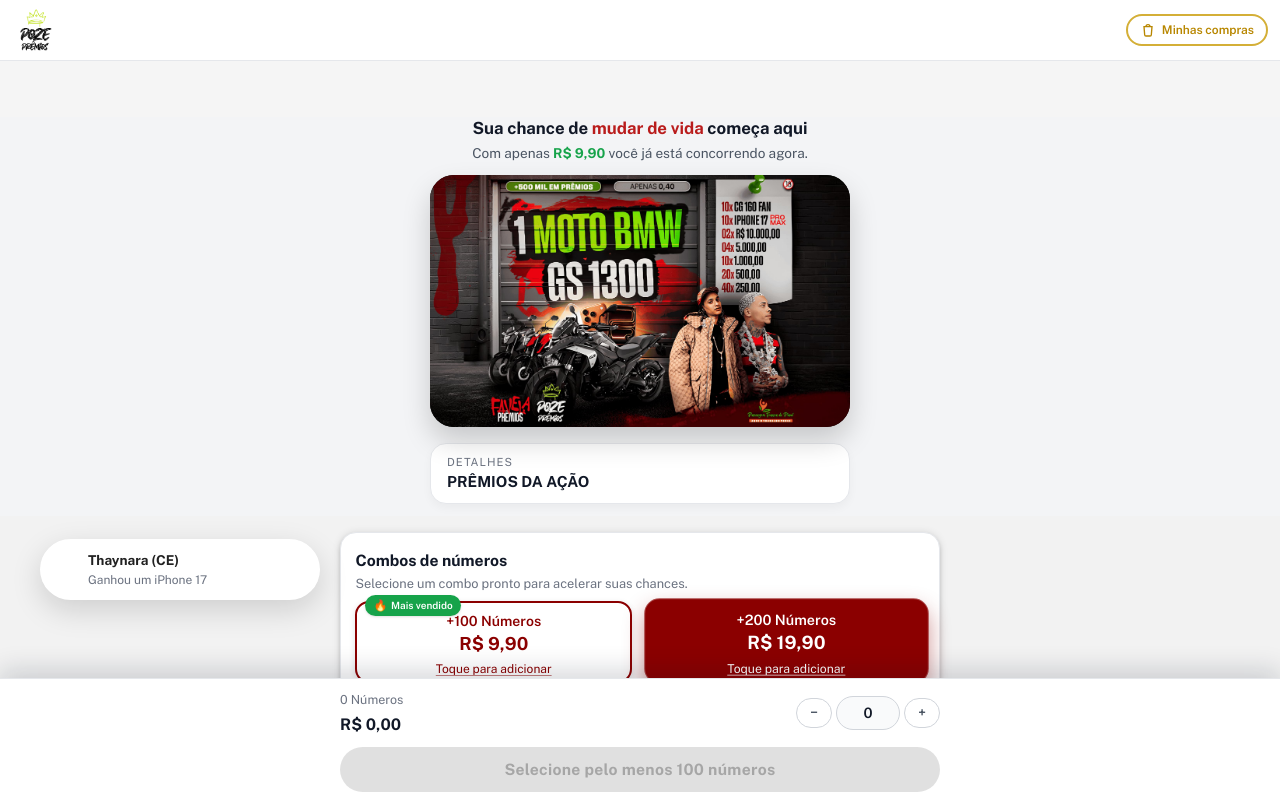
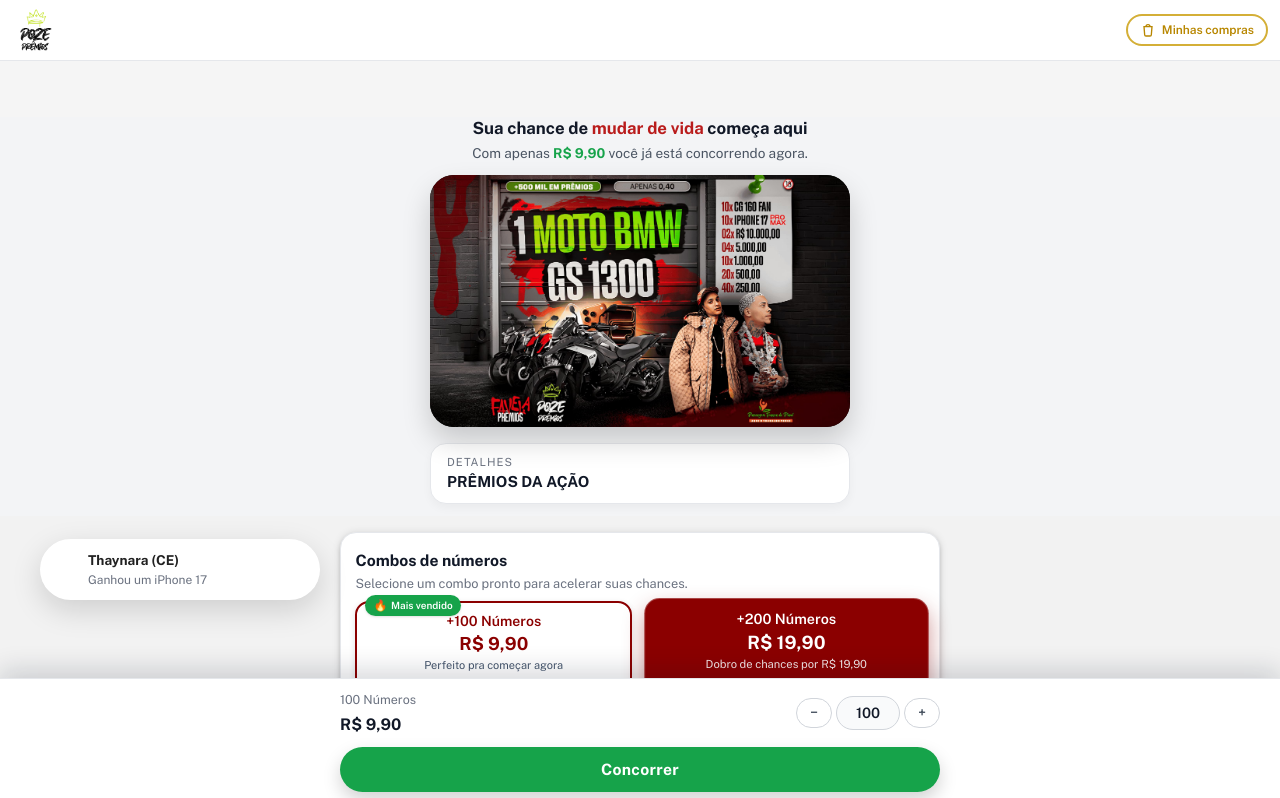
Before and after one commit to adsproadspro333-stack/tropadosal2, a Next.js app: page / in a window 1280 px wide. Shown: the top 798 px of the page. Built offline with nearby package versions, Linux system fonts and the light colour scheme; some icons are missing; what @mui/material-nextjs would draw is missing.

Commit message:
atts basicas

```diff
--- a/app/components/FixedCTA.tsx
+++ b/app/components/FixedCTA.tsx
@@ -16,6 +16,24 @@ export default function FixedCTA() {
   // 🔒 Bloqueia se tiver menos que 100 números
   const disabled = qty < MIN_QTY
   const [pulse, setPulse] = useState(false)
+
+  const remaining = Math.max(0, MIN_QTY - qty)
+
+  // Copy dinâmica de apoio
+  let helperText = ""
+  if (disabled) {
+    if (qty === 0) {
+      helperText =
+        "Comece escolhendo um combo ou ajustando a quantidade personalizada."
+    } else {
+      helperText = `Faltam apenas ${remaining} número${
+        remaining > 1 ? "s" : ""
+      } para liberar sua participação.`
+    }
+  } else {
+    helperText =
+      "Na próxima etapa você revisa seus dados e confirma o pagamento em poucos segundos."
+  }
 
   // pulso suave automático a cada 9s se estiver habilitado
   useEffect(() => {
@@ -57,7 +75,7 @@ export default function FixedCTA() {
           mx: "auto",
           display: "flex",
           flexDirection: "column",
-          gap: 1,
+          gap: 0.75,
         }}
       >
         {/* 🔢 Info dinâmica */}
@@ -65,17 +83,15 @@ export default function FixedCTA() {
           {qty} números • Total: {formatBRL(totalInCents / 100)}
         </Typography>
 
-        {/* ⚠️ Aviso educativo se abaixo do mínimo */}
-        {disabled && (
+        {/* ⚠️ Mensagem guiando o próximo passo */}
         <Typography
           textAlign="center"
           fontSize="12px"
           fontWeight={500}
-            color="#dc2626"
+          sx={{ color: disabled ? "#b91c1c" : "#4b5563" }}
         >
-            Selecione no mínimo {MIN_QTY} números para continuar.
+          {helperText}
         </Typography>
-        )}
 
         <Button
           fullWidth
--- a/app/components/HeroBanner.tsx
+++ b/app/components/HeroBanner.tsx
@@ -24,7 +24,7 @@ export default function HeroBanner() {
         alignItems: "center",
         bgcolor: "#F3F4F6",
         px: 1.5,
-    pt: 0.1,   // ✅ reduz drasticamente o espaço superior
+        pt: 0.1,      // margem superior reduzida
         pb: 1.5,
         gap: 1,
       }}
@@ -70,7 +70,7 @@ export default function HeroBanner() {
         </Typography>
       </Box>
 
-      {/* Banner */}
+      {/* Banner principal */}
       <Box
         sx={{
           position: "relative",
@@ -91,7 +91,7 @@ export default function HeroBanner() {
           sx={{
             position: "relative",
             width: "100%",
-            paddingTop: "60%",
+            paddingTop: "60%", // mostra mais da arte
           }}
         >
           <Image
@@ -119,7 +119,7 @@ export default function HeroBanner() {
             overflow: "hidden",
           }}
         >
-          {/* Header */}
+          {/* Header do accordion */}
           <Box
             onClick={() => setOpenPremios((prev) => !prev)}
             sx={{
@@ -164,7 +164,7 @@ export default function HeroBanner() {
             </IconButton>
           </Box>
 
-          {/* Conteúdo */}
+          {/* Conteúdo do accordion */}
           <Collapse in={openPremios}>
             <Box
               sx={{
@@ -185,6 +185,7 @@ export default function HeroBanner() {
               ].map((item) => (
                 <Typography
                   key={item}
+                  component="div" // ✅ evita <div> dentro de <p>
                   sx={{
                     fontSize: "0.85rem",
                     color: "#111827",
@@ -195,13 +196,15 @@ export default function HeroBanner() {
                   }}
                 >
                   <Box
+                    component="span" // ✅ vira um span, seguro dentro do texto
                     sx={{
+                      display: "inline-block",
                       width: 6,
                       height: 6,
                       borderRadius: "50%",
                       bgcolor: "#B91C1C",
                     }}
-                  />{" "}
+                  />
                   {item}
                 </Typography>
               ))}
--- a/app/components/NumbersAdder.tsx
+++ b/app/components/NumbersAdder.tsx
@@ -1,5 +1,6 @@
 "use client"
-import { useEffect, useState } from "react"
+
+import { useEffect, useState, type CSSProperties } from "react"
 import { useCartStore } from "@/store/cartStore"
 import { formatBRL } from "@/lib/formatCurrency"
 import { useToast } from "./ui/Toast"
@@ -41,7 +42,7 @@ export default function NumbersAdder() {
   const { addComboToCart } = useCartStore()
   const { show } = useToast()
 
-  // combo selecionado no momento (começa no +200)
+  // combo selecionado no momento (começa no +200 pra puxar ticket médio)
   const [selectedComboId, setSelectedComboId] =
     useState<string | null>("combo-200")
   const [highlight, setHighlight] = useState(true)
@@ -96,14 +97,30 @@ export default function NumbersAdder() {
           const isFeatured = combo.quantity === 100 // “Mais vendido” no +100
           const isSelected = selectedComboId === combo.id
 
+          // Mensagem de benefício específica de cada combo
+          const benefitText =
+            combo.quantity === 100
+              ? "Perfeito pra começar agora"
+              : combo.quantity === 200
+              ? "Dobro de chances por R$ 19,90"
+              : combo.quantity === 500
+              ? "Pra acelerar de verdade"
+              : "Combo máximo pra esgotar a edição"
+
+          const ctaText = isSelected
+            ? "Adicionado! Toque pra aumentar"
+            : "Toque para adicionar"
+
           // ✨ Glow + micro animação só quando o combo está selecionado
-          const dynamicStyle: React.CSSProperties = {
+          const dynamicStyle: CSSProperties = {
             ["--primary-red" as any]: PRIMARY_RED,
             ["--light-red" as any]: LIGHT_RED,
             boxShadow: isSelected
               ? "0 0 0 1px rgba(139,0,0,0.7), 0 10px 22px rgba(139,0,0,0.45)"
               : "0 2px 6px rgba(15,23,42,0.12)",
-            transform: isSelected ? "translateY(-1px) scale(1.02)" : "translateY(0) scale(1)",
+            transform: isSelected
+              ? "translateY(-1px) scale(1.02)"
+              : "translateY(0) scale(1)",
             transition: "transform 0.18s ease, box-shadow 0.18s ease",
           }
 
@@ -142,19 +159,31 @@ export default function NumbersAdder() {
                 <div className="text-sm font-semibold mb-1">
                   +{combo.quantity} Números
                 </div>
+
                 <div className="text-base sm:text-lg font-extrabold leading-none">
                   {formatBRL(combo.priceCents / 100)}
                 </div>
 
                 <div
   className={cn(
+    "mt-1 text-[10px] sm:text-[11px]",
+    isSelected
+      ? "text-white/90"
+      : "text-slate-600"
+  )}
+>
+  {benefitText}
+</div>
+
+                <div
+  className={cn(
     "mt-2 text-[11px] sm:text-xs underline underline-offset-2",
     isSelected
-                      ? "text-white decoration-white/70"
+      ? "text-white font-semibold decoration-white/80"
       : "text-[var(--primary-red)] decoration-[var(--primary-red)]/50",
   )}
 >
-                  Toque para adicionar
+  {ctaText}
 </div>
               </div>
             </button>
--- a/store/cartStore.ts
+++ b/store/cartStore.ts
@@ -1,9 +1,14 @@
 import { create } from "zustand"
 import { persist } from "zustand/middleware"
 
-// 🎯 Regras de preço
+// 🎯 Regras de preço base (personalizado)
 const BASE_MIN_QTY = 100
 const BASE_MIN_PRICE_CENTS = 990 // 100 números = R$ 9,90
+const UNIT_PRICE = BASE_MIN_PRICE_CENTS / BASE_MIN_QTY // 9,9 centavos
+
+// 🎯 Combo padrão da home (100 / 9,90)
+const DEFAULT_COMBO_QTY = 100
+const DEFAULT_COMBO_PRICE_CENTS = 990
 
 export type CartState = {
   baseQty: number
@@ -23,78 +28,81 @@ export type CartState = {
 export const useCartStore = create<CartState>()(
   persist(
     (set) => ({
-      // 🧊 Começa ZERADO pra não confundir o lead
+      // 🟢 Começa com o combo padrão já selecionado (100 / 9,90)
       baseQty: 0,
       baseAmountInCents: 0,
-      comboQty: 0,
-      combosTotalInCents: 0,
-      qty: 0,
-      totalInCents: 0,
+      comboQty: DEFAULT_COMBO_QTY,
+      combosTotalInCents: DEFAULT_COMBO_PRICE_CENTS,
+      qty: DEFAULT_COMBO_QTY,
+      totalInCents: DEFAULT_COMBO_PRICE_CENTS,
 
+      // Ajusta SOMENTE a parte personalizada (baseQty)
       setBaseQty: (n: number) => {
-        // agora pode ser 0 pra começar zerado
-        const MIN_QTY = 0
-        let newQty = Math.max(MIN_QTY, Math.floor(Number(n) || 0))
+        const newBaseQty = Math.max(0, Math.floor(Number(n) || 0))
 
         set((state) => {
-          const pricePerUnit = BASE_MIN_PRICE_CENTS / BASE_MIN_QTY
-          const baseAmountInCents = Math.round(newQty * pricePerUnit)
+          const baseAmountInCents = Math.round(newBaseQty * UNIT_PRICE)
+          const totalQty = newBaseQty + state.comboQty
 
           return {
-            baseQty: newQty,
+            baseQty: newBaseQty,
             baseAmountInCents,
-            qty: newQty + state.comboQty,
+            qty: totalQty,
             totalInCents: baseAmountInCents + state.combosTotalInCents,
           }
         })
       },
 
+      // Controla o TOTAL, respeitando o combo atual como mínimo
       handleChangeQuantity: (newTotalQty: number) => {
-        // mínimo total agora pode ser 0 também
-        const MIN_TOTAL_QTY = 0
-        let adjustedTotalQty = Math.max(
-          MIN_TOTAL_QTY,
-          Math.floor(Number(newTotalQty) || 0),
-        )
+        set((state) => {
+          const rawTarget = Math.floor(Number(newTotalQty) || 0)
 
-        set((state) => {
-          // base = total - combos (nunca negativo)
-          const newBaseQty = Math.max(0, adjustedTotalQty - state.comboQty)
-          const pricePerUnit = BASE_MIN_PRICE_CENTS / BASE_MIN_QTY
-          const baseAmountInCents = Math.round(newBaseQty * pricePerUnit)
+          // total nunca pode ser menor que o combo já escolhido
+          const targetTotal = Math.max(state.comboQty, rawTarget)
+
+          const newBaseQty = Math.max(0, targetTotal - state.comboQty)
+          const baseAmountInCents = Math.round(newBaseQty * UNIT_PRICE)
 
           return {
             baseQty: newBaseQty,
             baseAmountInCents,
-            qty: newBaseQty + state.comboQty,
+            qty: targetTotal,
             totalInCents: baseAmountInCents + state.combosTotalInCents,
           }
         })
       },
 
+      // 🔴 Combo agora SUBSTITUI o combo anterior (não soma mais)
       addComboToCart: (quantity: number, priceCents: number) => {
-        set((state) => ({
-          comboQty: state.comboQty + quantity,
-          combosTotalInCents: state.combosTotalInCents + priceCents,
-          qty: state.baseQty + state.comboQty + quantity,
-          totalInCents:
-            state.baseAmountInCents + state.combosTotalInCents + priceCents,
-        }))
+        set((state) => {
+          const comboQty = quantity
+          const combosTotalInCents = priceCents
+          const totalQty = state.baseQty + comboQty
+
+          return {
+            comboQty,
+            combosTotalInCents,
+            qty: totalQty,
+            totalInCents: state.baseAmountInCents + combosTotalInCents,
+          }
+        })
       },
 
+      // "Limpar" volta pro estado padrão: 100 / 9,90
       clearCart: () => {
-        // limpar = voltar pra 0, não pra 100
         set({
           baseQty: 0,
           baseAmountInCents: 0,
-          comboQty: 0,
-          combosTotalInCents: 0,
-          qty: 0,
-          totalInCents: 0,
+          comboQty: DEFAULT_COMBO_QTY,
+          combosTotalInCents: DEFAULT_COMBO_PRICE_CENTS,
+          qty: DEFAULT_COMBO_QTY,
+          totalInCents: DEFAULT_COMBO_PRICE_CENTS,
         })
       },
 
-      // 🔥 Usado no upsell da /pagamento-confirmado
+      // 🔥 Upsell na /pagamento-confirmado — mantemos igual:
+      // monta um NOVO pedido só com o upsell
       prepareUpsellOrder: (quantity: number, priceCents: number) => {
         set(() => {
           const baseQty = 0
```
Lines whose indentation alone changed are shown as unchanged.
